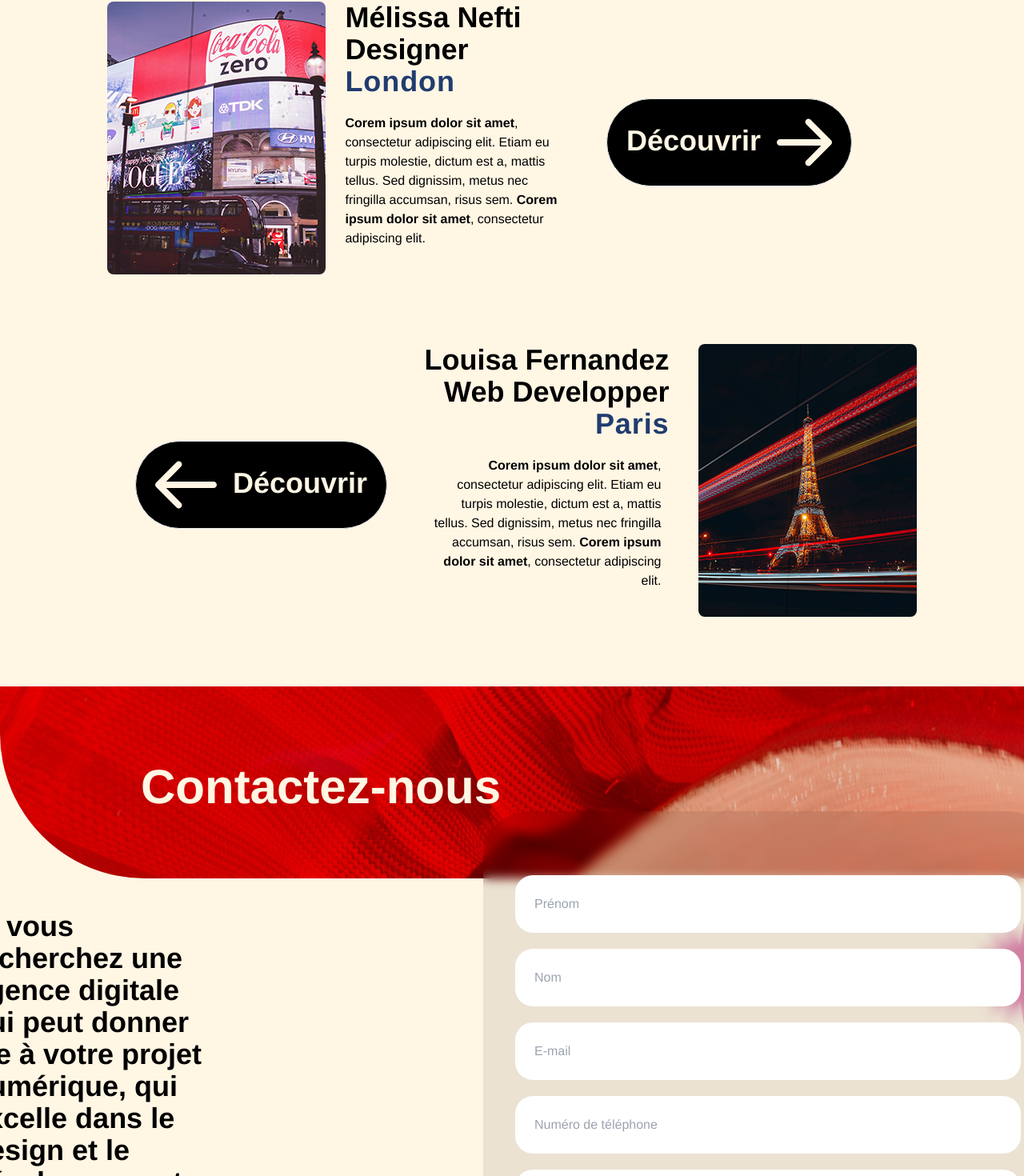
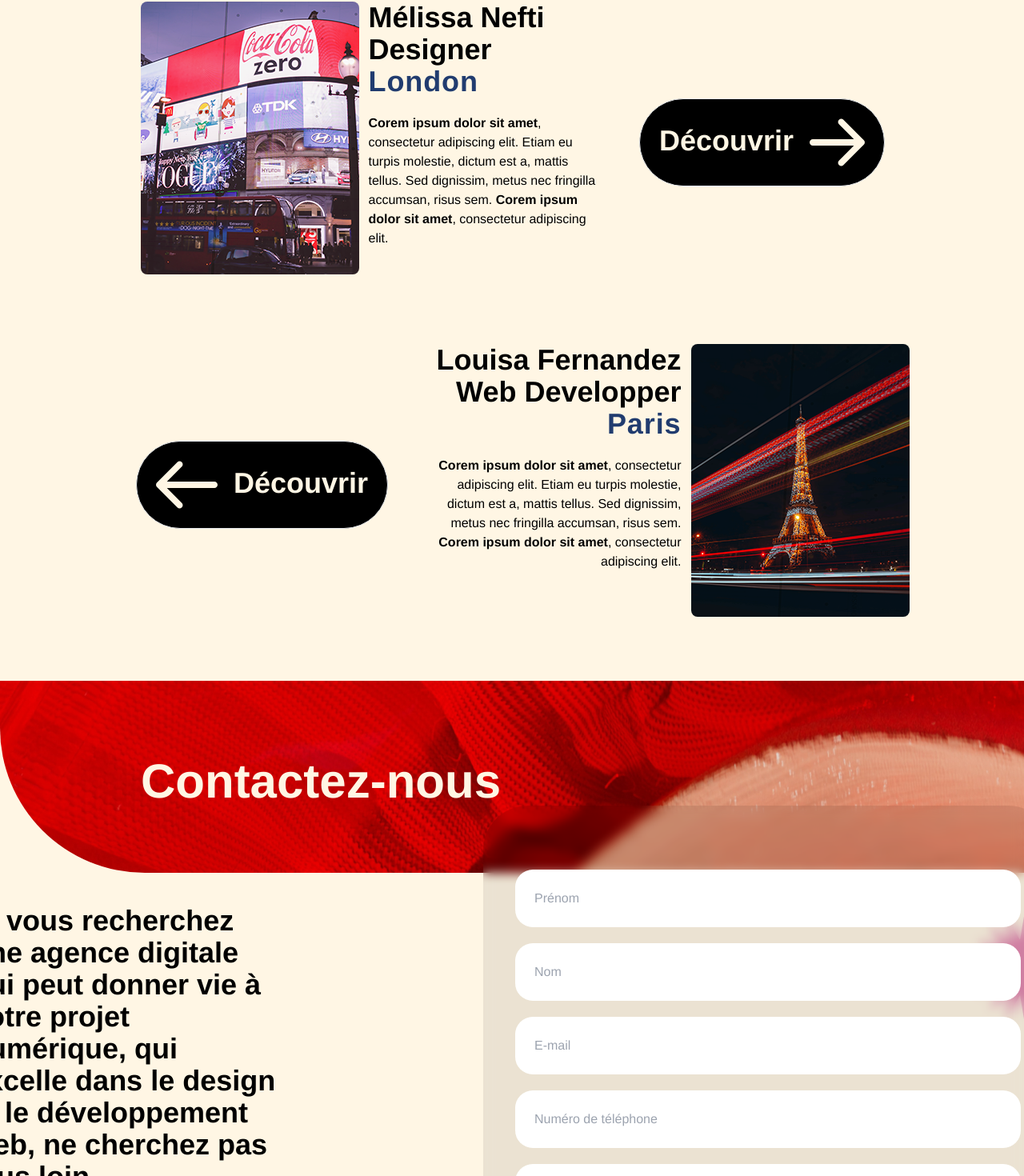
Before and after one commit to franzhopp/v3q, a React (Vite) app: page / in a window 1280 px wide. Shown: the part 4196-5666 px from the top of the page at 80% size. Built offline with nearby package versions, Linux system fonts and the light colour scheme; a web font is replaced by a local one.

Commit message:
[ADD] title team

```diff
--- a/src/App.jsx
+++ b/src/App.jsx
@@ -6,7 +6,6 @@ import Section from "./Components/Section/section.jsx";
 const App = () => {
   return (
     <>
-      <div className="fade-in">
       <Router>
         <Header />
         <Routes>
@@ -14,7 +13,6 @@ const App = () => {
           <Route path="/" element={<Section />} />
         </Routes>
       </Router>
-      </div>
     </>
   );
 };
--- a/src/Components/Contact/contact.jsx
+++ b/src/Components/Contact/contact.jsx
@@ -27,12 +27,14 @@ const Form = () => {
           <Title />
         </div>
         <div className="flex justify-center sm:flex-row md:flex-row lg:flex-row flex-col m-10">
-          <div className="w-96 h-3/6 mr-64 sm:mb-5 sm:text-left md:text-left">
-            <p className="font-extrabold text-3xl sm:text-4xl text-black w-80">
+          <div className="w-96 mr-64 sm:mb-5">
+            <div className=" w-4/5 sm:w-96">
+            <p className="font-extrabold text-left text-3xl sm:text-4xl text-black">
               Si vous recherchez une agence digitale qui peut donner vie à votre
               projet numérique, qui excelle dans le design et le développement
               web, ne cherchez pas plus loin.
             </p>
+            </div>
             <p
               data-aos="zoom-in"
               data-aos-duration="1000"
--- a/src/Components/Section/section-agency.jsx
+++ b/src/Components/Section/section-agency.jsx
@@ -5,7 +5,6 @@ import SectionTeam from "./section-team";
 const SectionAgency = () => {
   return (
     <>
-      <div id="contact">
       <section
         className="bg-FFF6E4 h-1/2"
         //id="contact"
@@ -119,7 +118,6 @@ const SectionAgency = () => {
 
         <SectionTeam />
       </section>
-      </div>
     </>
   );
 };
--- a/src/Components/Section/section-team.jsx
+++ b/src/Components/Section/section-team.jsx
@@ -68,25 +68,18 @@ const SectionTeam = () => {
                   <div className="flex flex-col space-x-3 mb-20 sm:flex-row">
                     {/* Image */}
                     <div className="mb-10 sm:mb-0">
-                      <div className="w-auto h-auto ml-6 sm:ml-0">
-                        <div className="relative group">
+                      <div className="w-auto h-auto ml-3 sm:ml-0">
                         <img
                           src={ImageLondon}
-                            alt="Image Paris"
-                            className="rounded-lg transition-transform transform scale-100 group-hover:scale-90"
+                          alt="Image London"
+                          className="rounded-lg ml-10"
                         />
-                          <div className="w-auto h-auto absolute inset-0 flex items-center justify-center opacity-0 group-hover:opacity-100 bg-C22E2E transition-opacity">
-                            <p className="text-white text-xl font-semibold number">
-                              London
-                            </p>
-                          </div>
-                        </div>
                       </div>
                     </div>
                     <div className="flex flex-col">
-                      <div className="text-black text-left mb-5 ml-3">
+                      <div className="text-black text-left mb-5 ml-10 sm:ml-0">
                         <p className="text-4xl font-extrabold">Mélissa Nefti</p>
-                        <p className="text-4xl font-extrabold">Designer</p>
+                        <p data-aos="fade-right" className="text-4xl font-extrabold">Designer</p>
                         <animated.h1
                           style={props}
                           className="text-4xl font-extrabold tracking-wide"
@@ -96,7 +89,7 @@ const SectionTeam = () => {
                       </div>
 
                       <div className="w-72">
-                        <p className="text-black text-left text-base ml-3 mb-10">
+                        <p className="text-black text-left text-base mb-10 ml-10 sm:ml-0">
                           <span className="font-extrabold">
                             Corem ipsum dolor sit amet
                           </span>
@@ -164,11 +157,11 @@ const SectionTeam = () => {
                       </div>
 
                       <div className="flex flex-col">
-                        <div className="text-black text-right mb-5 mr-6">
+                        <div className="text-black text-right mb-5 mr-10 sm:mr-0">
                           <p className="text-4xl font-extrabold">
                             Louisa Fernandez
                           </p>
-                          <p className="text-4xl font-extrabold">
+                          <p data-aos="fade-left" className="text-4xl font-extrabold">
                             Web Developper
                           </p>
                           <animated.h1
@@ -180,7 +173,7 @@ const SectionTeam = () => {
                         </div>
 
                         <div className="w-96 sm:w-80">
-                          <p className="text-black text-right text-base mb-10 mr-6">
+                          <p className="text-black text-right text-base mb-10 mr-10 sm:mr-0">
                             <span className="font-extrabold">
                               Corem ipsum dolor sit amet
                             </span>
@@ -197,18 +190,11 @@ const SectionTeam = () => {
 
                       <div className="mb-10 sm:mb-0">
                         <div className="w-auto h-auto">
-                          <div className="relative group">
                           <img
                             src={ImageParis}
                             alt="Image Paris"
-                              className="rounded-lg transition-transform transform scale-100 group-hover:scale-90"
+                            className="rounded-lg ml-10 sm:ml-0"
                           />
-                            <div className="w-auto h-auto absolute inset-0 flex items-center justify-center opacity-0 group-hover:opacity-100 bg-C22E2E transition-opacity">
-                              <p className="text-white text-xl font-semibold number">
-                                Paris
-                              </p>
-                            </div>
-                          </div>
                         </div>
                       </div>
                     </div>
```
Lines whose indentation alone changed are shown as unchanged.
